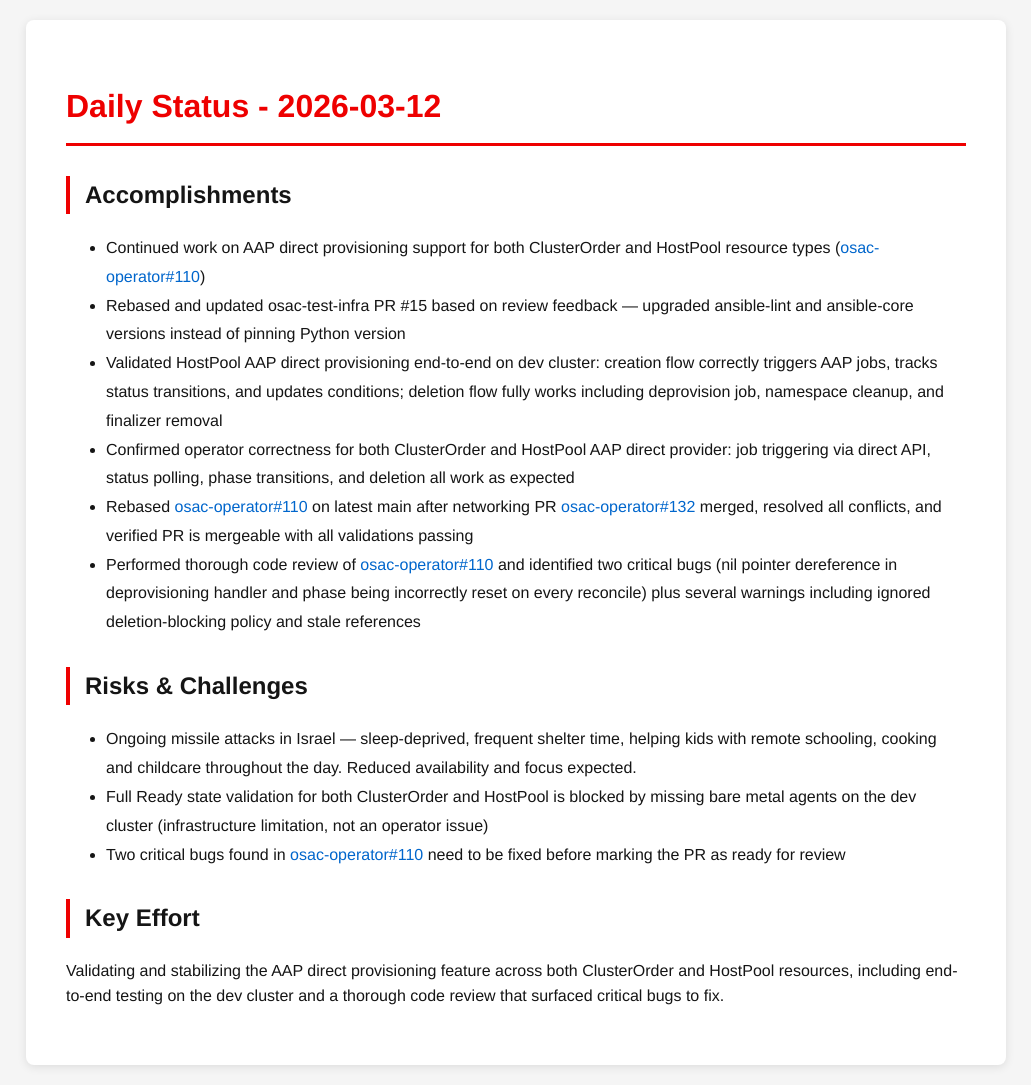
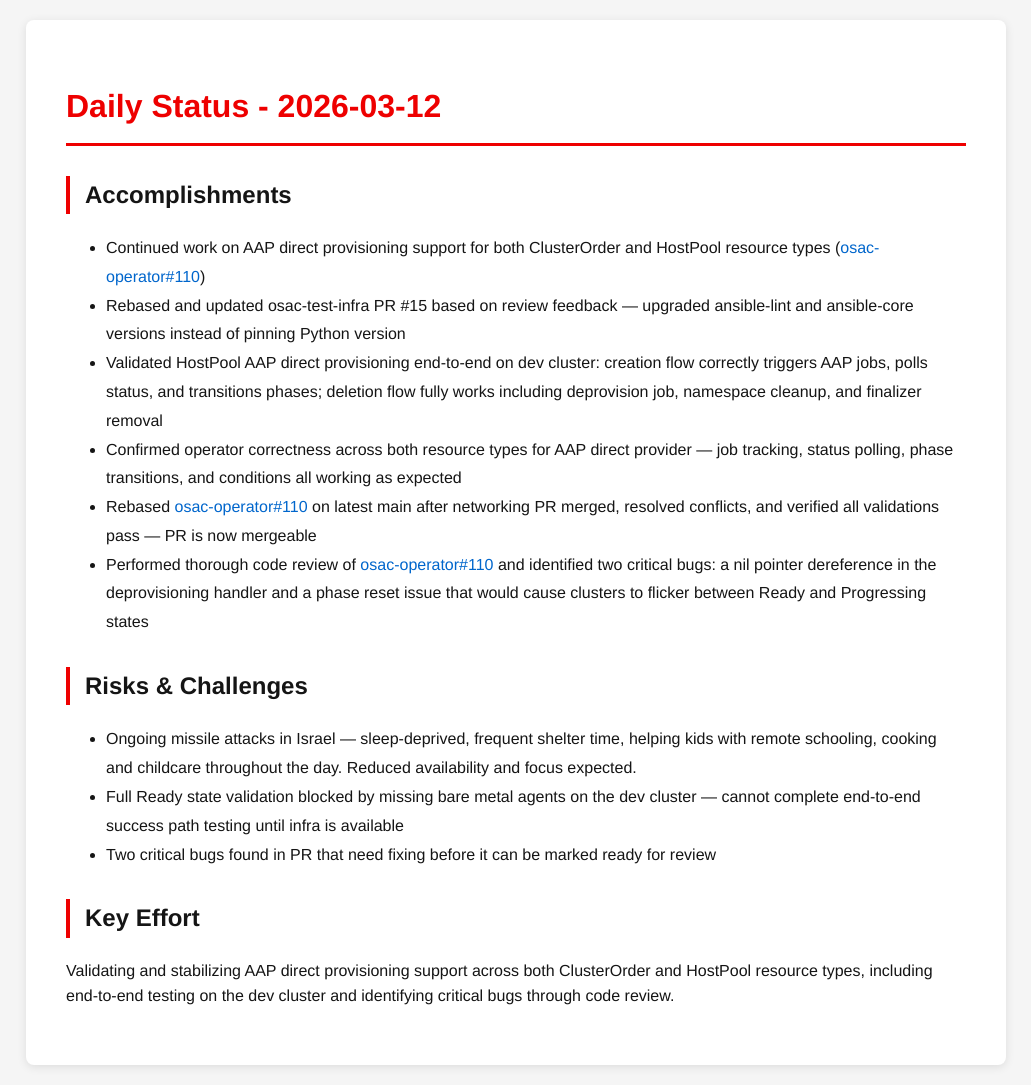
Before and after one commit to tzvatot/daily-status, a Jekyll site: the page built from 2026-03-12.md, in a window 1280 px wide. Shown: the whole page, without its empty margins (124-1155 px from the left). Built offline with Jekyll 4.4.1, drawn with Linux system fonts in a browser that asks for light colours.

Commit message:
Daily status update - 2026-03-12

```diff
--- a/2026-03-12.md
+++ b/2026-03-12.md
@@ -7,20 +7,17 @@
 # Daily Status - 2026-03-12
 
 ## Accomplishments
-
 - Continued work on AAP direct provisioning support for both ClusterOrder and HostPool resource types ([osac-operator#110](https://github.com/osac-project/osac-operator/pull/110))
 - Rebased and updated osac-test-infra PR #15 based on review feedback — upgraded ansible-lint and ansible-core versions instead of pinning Python version
-- Validated HostPool AAP direct provisioning end-to-end on dev cluster: creation flow correctly triggers AAP jobs, tracks status transitions, and updates conditions; deletion flow fully works including deprovision job, namespace cleanup, and finalizer removal
-- Confirmed operator correctness for both ClusterOrder and HostPool AAP direct provider: job triggering via direct API, status polling, phase transitions, and deletion all work as expected
-- Rebased [osac-operator#110](https://github.com/osac-project/osac-operator/pull/110) on latest main after networking PR [osac-operator#132](https://github.com/osac-project/osac-operator/pull/132) merged, resolved all conflicts, and verified PR is mergeable with all validations passing
-- Performed thorough code review of [osac-operator#110](https://github.com/osac-project/osac-operator/pull/110) and identified two critical bugs (nil pointer dereference in deprovisioning handler and phase being incorrectly reset on every reconcile) plus several warnings including ignored deletion-blocking policy and stale references
+- Validated HostPool AAP direct provisioning end-to-end on dev cluster: creation flow correctly triggers AAP jobs, polls status, and transitions phases; deletion flow fully works including deprovision job, namespace cleanup, and finalizer removal
+- Confirmed operator correctness across both resource types for AAP direct provider — job tracking, status polling, phase transitions, and conditions all working as expected
+- Rebased [osac-operator#110](https://github.com/osac-project/osac-operator/pull/110) on latest main after networking PR merged, resolved conflicts, and verified all validations pass — PR is now mergeable
+- Performed thorough code review of [osac-operator#110](https://github.com/osac-project/osac-operator/pull/110) and identified two critical bugs: a nil pointer dereference in the deprovisioning handler and a phase reset issue that would cause clusters to flicker between Ready and Progressing states
 
 ## Risks & Challenges
-
 - Ongoing missile attacks in Israel — sleep-deprived, frequent shelter time, helping kids with remote schooling, cooking and childcare throughout the day. Reduced availability and focus expected.
-- Full Ready state validation for both ClusterOrder and HostPool is blocked by missing bare metal agents on the dev cluster (infrastructure limitation, not an operator issue)
-- Two critical bugs found in [osac-operator#110](https://github.com/osac-project/osac-operator/pull/110) need to be fixed before marking the PR as ready for review
+- Full Ready state validation blocked by missing bare metal agents on the dev cluster — cannot complete end-to-end success path testing until infra is available
+- Two critical bugs found in PR that need fixing before it can be marked ready for review
 
 ## Key Effort
-
-Validating and stabilizing the AAP direct provisioning feature across both ClusterOrder and HostPool resources, including end-to-end testing on the dev cluster and a thorough code review that surfaced critical bugs to fix.
+Validating and stabilizing AAP direct provisioning support across both ClusterOrder and HostPool resource types, including end-to-end testing on the dev cluster and identifying critical bugs through code review.
```
